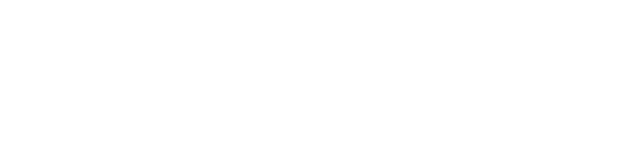
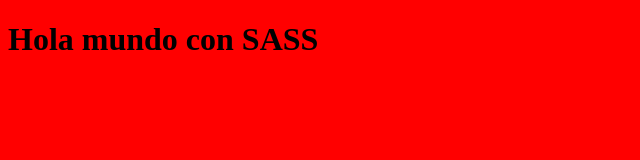
Before and after one commit to gerodimarco/festivalmusica, a website: page index.html in a window 1280 px wide. Shown: the whole page, without its empty margins (0-640 px from the left). Drawn offline with Linux system fonts and the light colour scheme.

Commit message:
adding sass

```diff
--- a/index.html
+++ b/index.html
@@ -4,8 +4,9 @@
     <meta charset="UTF-8">
     <meta name="viewport" content="width=device-width, initial-scale=1.0">
     <title>Festival De Musica</title>
+    <link rel="stylesheet" href="build/css/app.css">
 </head>
 <body>
-
+    <h1>Hola mundo con SASS</h1>
 </body>
 </html>
--- /dev/null
+++ b/src/scss/app.scss
@@ -0,0 +1,3 @@
+body {
+    background-color: red;
+}
```
Also changed, not shown: package.json (+5 -2 lines), build/css/app.css (added), 2 other files.
